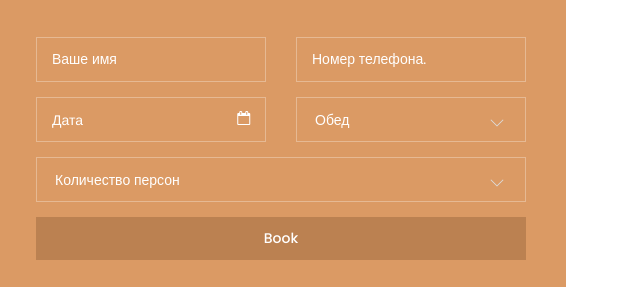
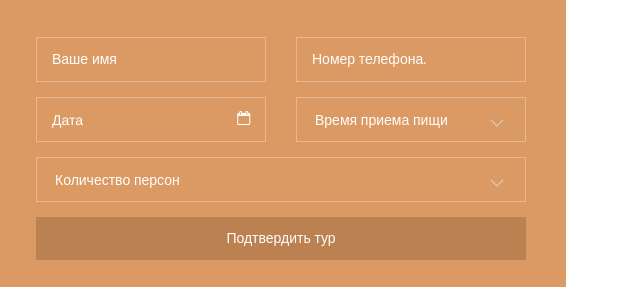
Before and after one commit to egoiste5217/egoiste5217.github.io, a plain HTML site: page index.html in a window 1280 px wide. Shown: the part 5840-6127 px from the top of the page, 644-1280 px from the left. Drawn offline with Linux system fonts and the light colour scheme; some packages are replaced by stand-ins of ours; files whose address does not match are found by name.

Commit message:
Update index.html

```diff
--- a/index.html
+++ b/index.html
@@ -703,7 +703,7 @@ img1.akspic.ru-berlin-germaniya-zdanie_rejhstaga-pamyatnik-dostoprimechatelnost-
                                 <div class="input_field">
                                     <div class="input_field">
                                         <select class="wide">
-                                            <option data-display="Обед">Время приема пищи </option>
+                                            <option data-display="Время приема пищи "> Завтрак</option>
                                             <option value="1">Завтрак</option>
                                             <option value="1">Обед</option>
                                         </select>
@@ -720,7 +720,7 @@ img1.akspic.ru-berlin-germaniya-zdanie_rejhstaga-pamyatnik-dostoprimechatelnost-
                                 </div>
                             </div>
                             <div class="col-xl-12">
-                                <button class="sumbit_btn" type="submit">Book</button>
+                                <button class="sumbit_btn" type="submit">Подтвердить тур</button>
                             </div>
                             <div class="col-lg-6">
                                 <div class="single_add d-flex">
```
